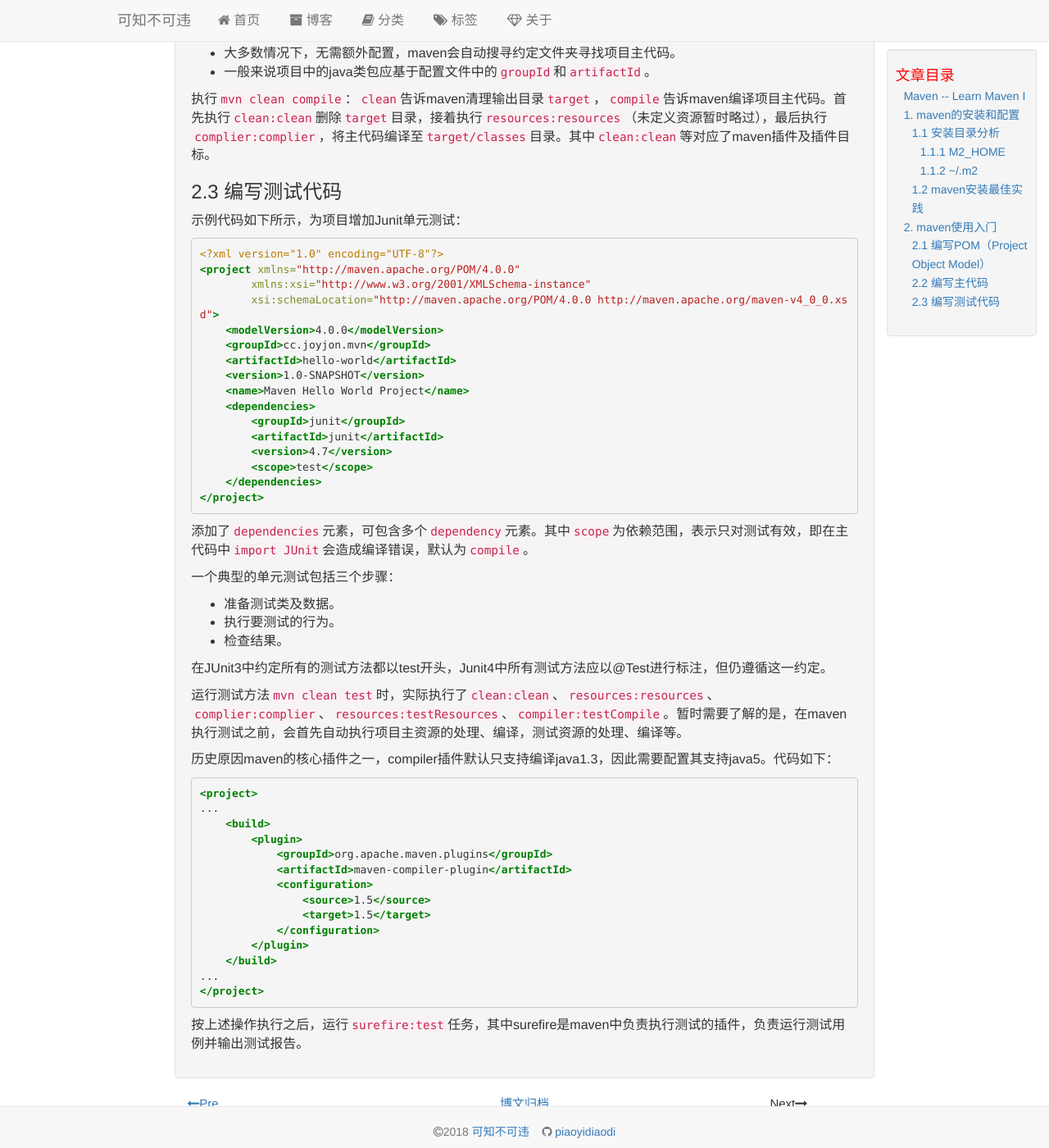
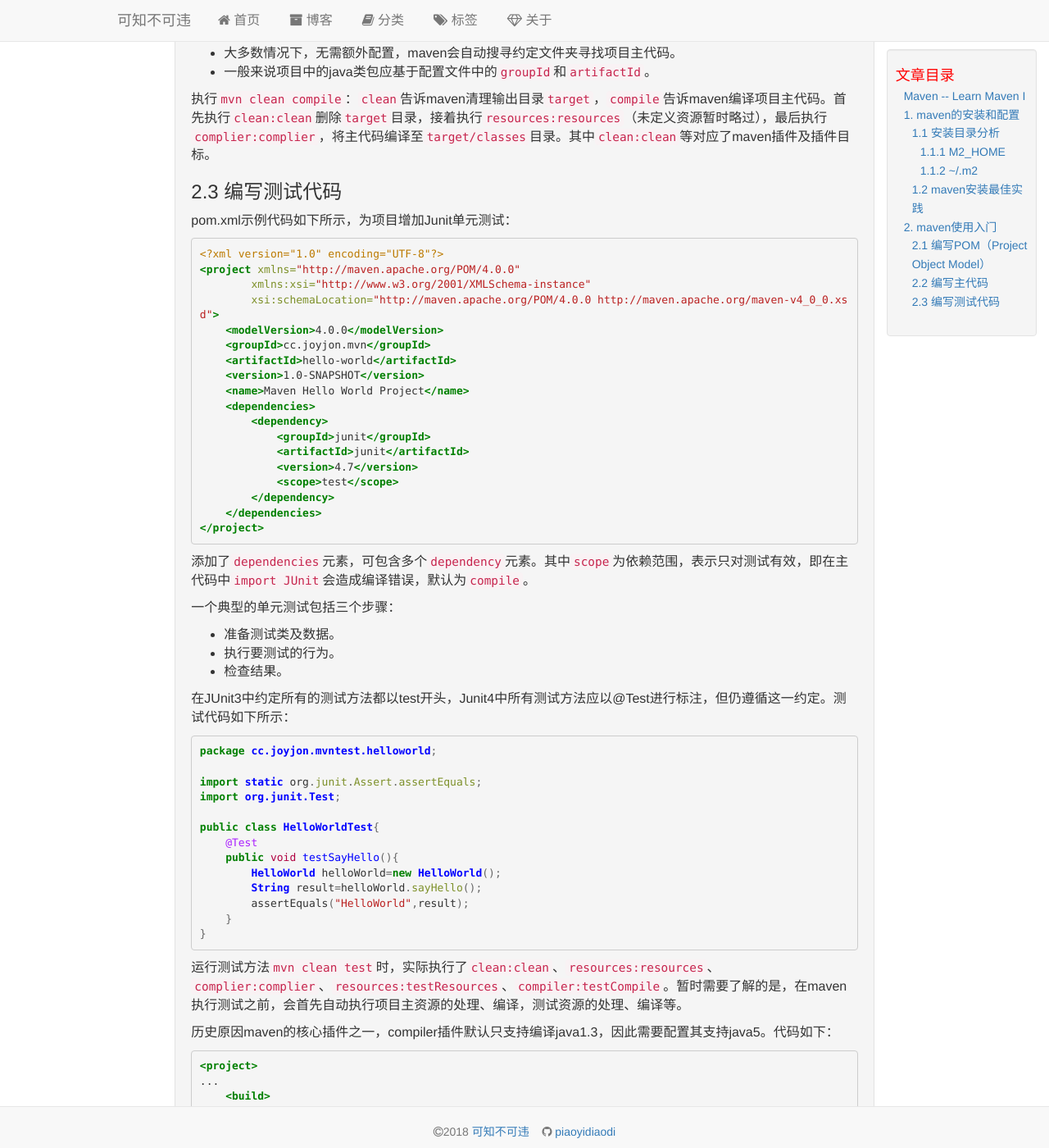
Before and after one commit to piaoyidaodi/piaoyidaodi.github.io, a Jekyll site: the page built from _posts/2018-03-21-learn-maven.md, in a window 1280 px wide and 1400 px high, scrolled down 1947 px. Shown: the whole window at 82% size. Built offline with Jekyll 4.4.1, drawn with Linux system fonts in a browser that asks for light colours; some of the changed text lies outside the part shown.

Commit message:
20180322 maven day

````diff
--- a/_posts/2018-03-21-learn-maven.md
+++ b/_posts/2018-03-21-learn-maven.md
@@ -67,7 +67,7 @@ Maven项目的核心为`pom.xml`，HelloWorld项目示例如下：
 maven的项目主代码位于`src/main/java`目录中，会被打包到最终构件中，而测试代码位于`src/main/test`中，不会打包。主代码示例如下：
 
 ```java
-package cc.joyjon.mvn;
+package cc.joyjon.mvntest.helloworld;
 
 public class HelloWorld{
     public String sayHello(){
@@ -89,7 +89,7 @@ public class HelloWorld{
 
 ### 2.3 编写测试代码
 
-示例代码如下所示，为项目增加Junit单元测试：
+pom.xml示例代码如下所示，为项目增加Junit单元测试：
 
 ```xml
 <?xml version="1.0" encoding="UTF-8"?>
@@ -102,10 +102,12 @@ public class HelloWorld{
     <version>1.0-SNAPSHOT</version>
     <name>Maven Hello World Project</name>
     <dependencies>
-        <groupId>junit</groupId>
-        <artifactId>junit</artifactId>
-        <version>4.7</version>
-        <scope>test</scope>
+        <dependency>
+            <groupId>junit</groupId>
+            <artifactId>junit</artifactId>
+            <version>4.7</version>
+            <scope>test</scope>
+        </dependency>
     </dependencies>
 </project>
 ```
@@ -118,7 +120,24 @@ public class HelloWorld{
 - 执行要测试的行为。
 - 检查结果。
 
-在JUnit3中约定所有的测试方法都以test开头，Junit4中所有测试方法应以@Test进行标注，但仍遵循这一约定。
+在JUnit3中约定所有的测试方法都以test开头，Junit4中所有测试方法应以@Test进行标注，但仍遵循这一约定。测试代码如下所示：
+
+```java
+package cc.joyjon.mvntest.helloworld;
+
+import static org.junit.Assert.assertEquals;
+import org.junit.Test;
+
+public class HelloWorldTest{
+    @Test
+    public void testSayHello(){
+        HelloWorld helloWorld=new HelloWorld();
+        String result=helloWorld.sayHello();
+        assertEquals("HelloWorld",result);
+    }
+}
+```
+
 
 运行测试方法`mvn clean test`时，实际执行了`clean:clean`、`resources:resources`、`complier:complier`、`resources:testResources`、`compiler:testCompile`。暂时需要了解的是，在maven执行测试之前，会首先自动执行项目主资源的处理、编译，测试资源的处理、编译等。
 
````
